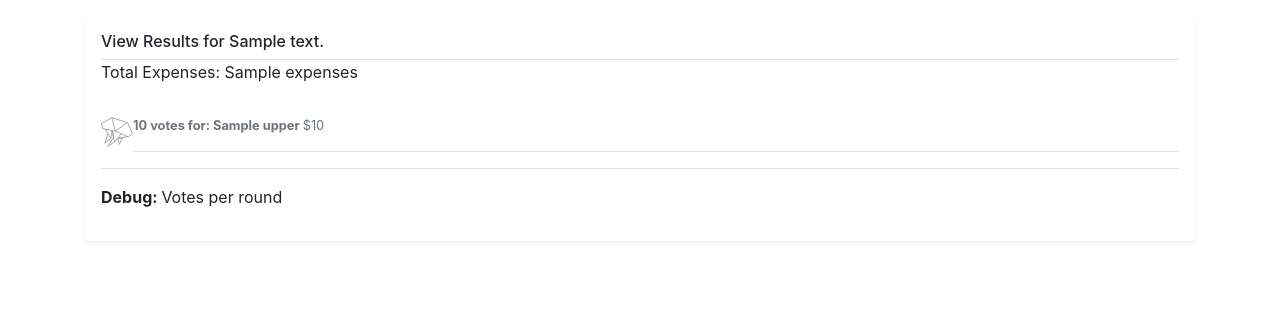
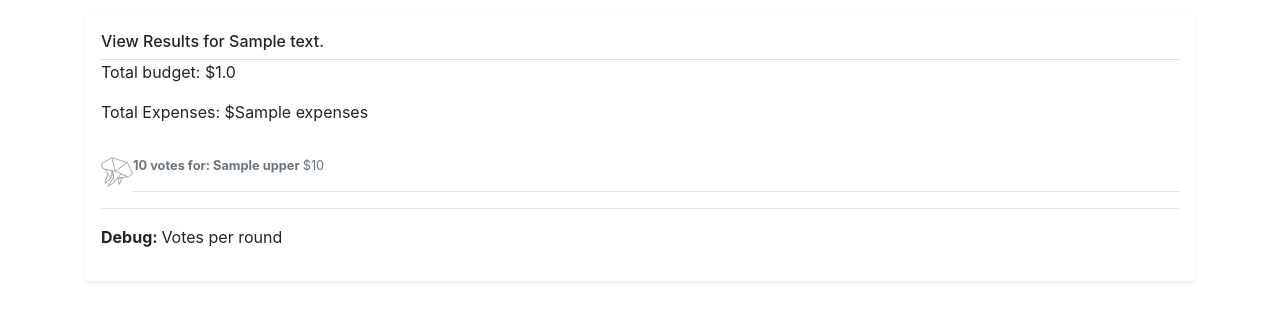
Before and after one commit to Freyja-Folkvangr/django-voting-example, a Django app: template continuum/templates/continuum/results.html in a window 1280 px wide. Shown: the part 58-379 px from the top of the page. Run offline with Django 3.2, Linux system fonts and the light colour scheme; tables that the repository leaves empty hold one stand-in row (values such as "Sample post"); the template is opened without the code that fills it: values that come from a table or form of the project are taken from there, most other values are stand-ins (such as "Sample title", 1, 10 or a date in 2020); some libraries are stand-ins or nearby versions.

Commit message:
added budget to results page

```diff
--- a/continuum/templates/continuum/results.html
+++ b/continuum/templates/continuum/results.html
@@ -3,7 +3,8 @@
 
 {% block body %}
     <h6 class="border-bottom border-gray pb-2 mb-0">View Results for {{ question.question_text }}</h6>
-    <p>Total Expenses: {{ expenses }}</p>
+    <p>Total budget: ${{ question.budget }}</p>
+    <p>Total Expenses: ${{ expenses }}</p>
         {% for item in results %}
             <div class="media text-muted pt-3">
                 <img src="/static/medusa.svg" height="32px" , width="32px">
```
